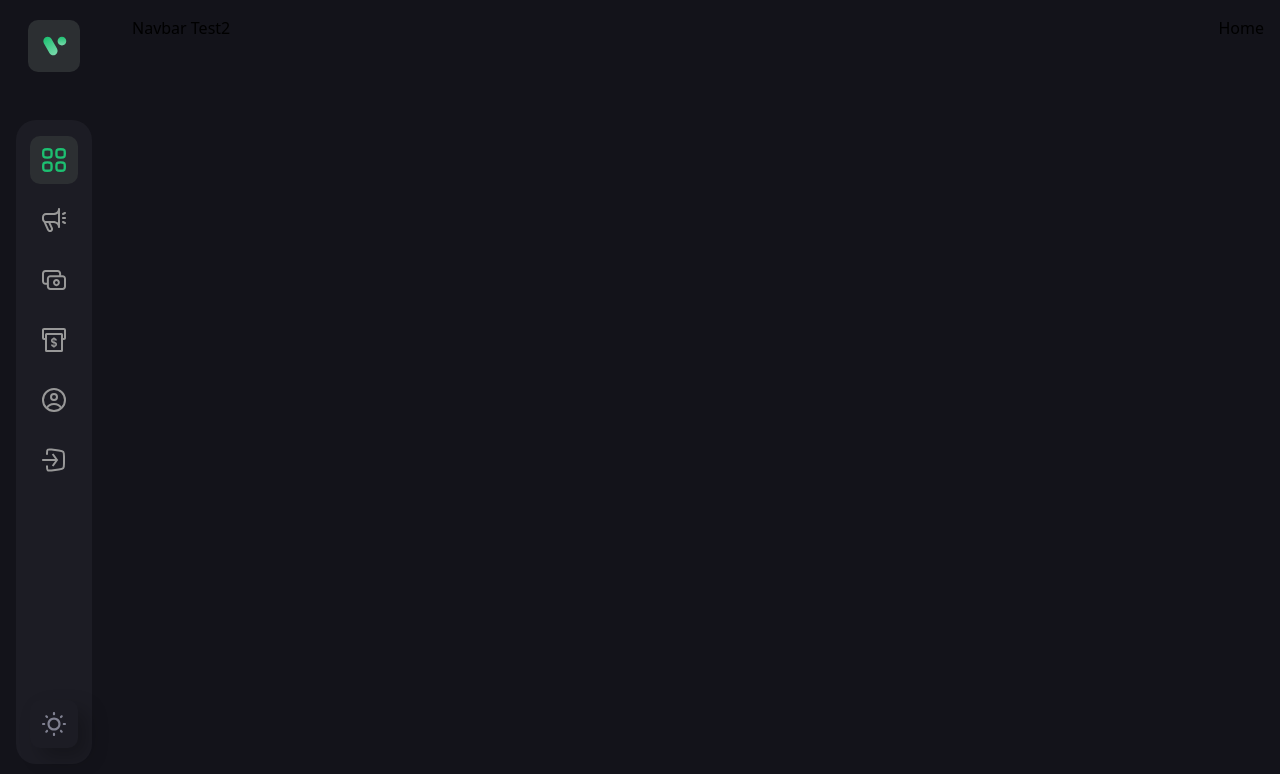
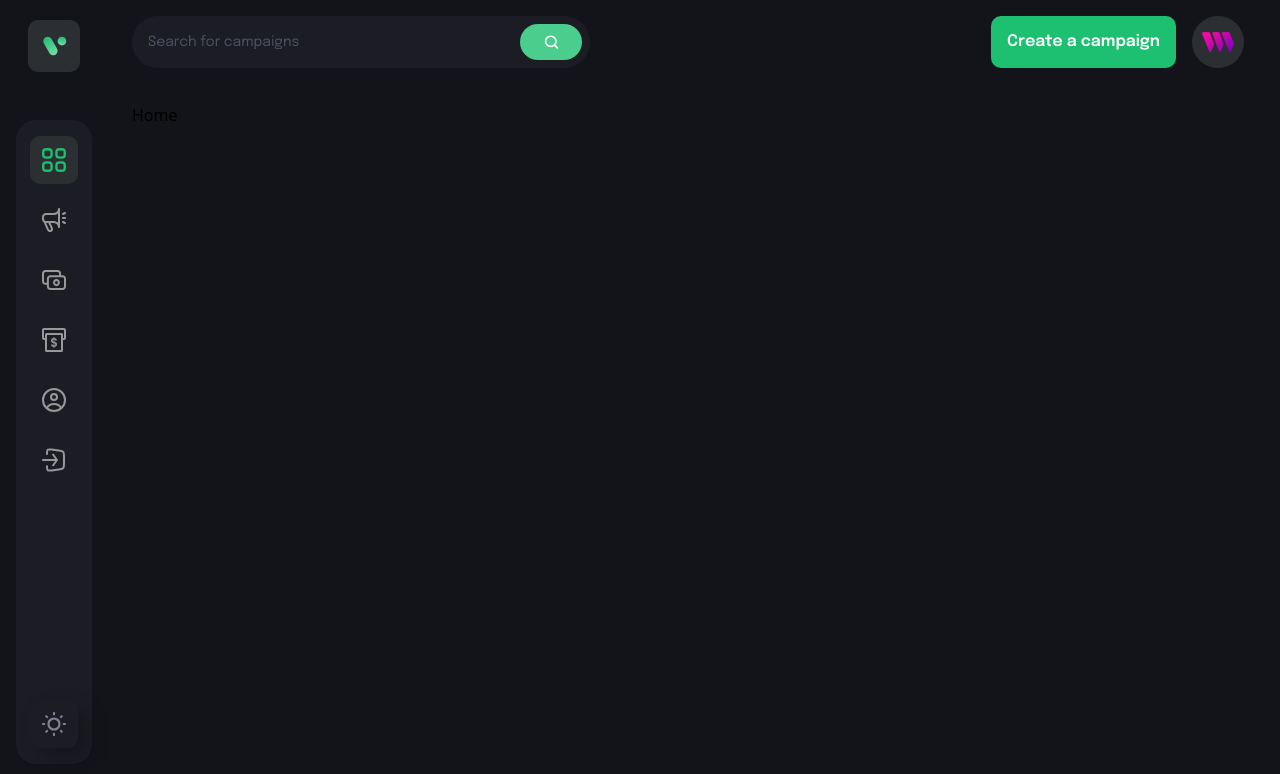
Before and after one commit to TheDonCipher/client, a React (Vite) app: page / in a window 1280 px wide. Shown: the top 774 px of the page. Built offline with nearby package versions, Linux system fonts and the light colour scheme; what @thirdweb-dev/react would draw is missing.

Commit message:
Navbar done

```diff
--- a/src/App.jsx
+++ b/src/App.jsx
@@ -12,11 +12,14 @@
       </div>
       <div className="flex-1 max-sm:w-full max-w-[1280px] mx-auto sm:pr-5">
         <Navbar />
+
+        <Routes>
+          <Route path="/" element={<Home />} />
+          <Route path="/profile" element={<Profile />} />
+          <Route path="/create-campaign" element={<CreateCampaign />} />
+          <Route path="/campaign-details/:id" element={<CampaignDetails />} />
+        </Routes>
       </div>
-
-      <Routes>
-        <Route path="/" element={<Home />} />
-      </Routes>
     </div>
   );
 };
--- /dev/null
+++ b/src/components/CustomButtom.jsx
@@ -0,0 +1,15 @@
+import React from 'react';
+
+const CustomButtom = ({ btnType, title, handleClick, styles }) => {
+  return (
+    <button
+      type={btnType}
+      className={`font-epilogue font-semibold text-[16px] leading-[26px] text-white min-h-[52px] px-4 rounded-[10px] ${styles}`}
+      onClick={handleClick}
+    >
+      {title}
+    </button>
+  );
+};
+
+export default CustomButtom;
--- a/src/components/Navbar.jsx
+++ b/src/components/Navbar.jsx
@@ -1,7 +1,118 @@
-import React from 'react';
+import React, { useState } from 'react';
+import { Link, useNavigate } from 'react-router-dom';
+
+import { CustomButton } from './';
+import { logo, menu, search, thirdweb } from '../assets';
+import { navlinks } from '../constants';
 
 const Navbar = () => {
-  return <div>Navbar Test2</div>;
+  const navigate = useNavigate();
+  const [isActive, setIsActive] = useState('dashboard');
+  const [toggleDrawer, setToggleDrawer] = useState(false);
+
+  const address = 'oxabc..';
+
+  return (
+    <div className="flex md:flex-row flex-col-reverse justify-between mb-[35px] gap-6">
+      <div className="lg:flex-1 flex flex-row max-w-[458px] py-2 pl-4 pr-2 h-[52px] bg-[#1c1c24] rounded-[100px]">
+        <input
+          type="text"
+          placeholder="Search for campaigns"
+          className="flex w-full font-epilogue font-normal text-[14px] placeholder:text-[#4b5264] text-white bg-transparent outline-none"
+        />
+        <div className="w-[72px] h-full rounded-[20px] bg-[#4acd8d] flex justify-center items-center cursor-pointer">
+          <img src={search} alt="search" className="w-[15px] object-contain" />
+        </div>
+      </div>
+      <div className="sm:flex hidden flex-row justify-end gap-4">
+        <CustomButton
+          btnType="button"
+          title={address ? 'Create a campaign' : 'Connect'}
+          styles={address ? 'bg-[#1dc071]' : 'bg-[#8c6dfd]'}
+          handleClick={() => {
+            if (address) navigate('create-campaign');
+            else 'connect()';
+          }}
+        />
+
+        <Link to="/profile">
+          <div className="w-[52px] h-[52px] rounded-full bg-[#2c2f32] flex justify-center items-center cursor-pointer">
+            <img
+              src={thirdweb}
+              alt="user"
+              className="w-[60%] h-[60%] object-contain"
+            />
+          </div>
+        </Link>
+      </div>
+
+      {/* Small screen navigation  */}
+      <div className="sm:hidden flex justify-between items-center relative">
+        <div className="w-[40px] h-[40px] rounded-[10px] bg-[#2c2f32] flex justify-center items-center cursor-pointer">
+          <img
+            src={thirdweb}
+            alt="user"
+            className="w-[60%] h-[60%] object-contain"
+          />
+        </div>
+        <img
+          src={menu}
+          alt="menu"
+          className="w-[34px] h-[34px] object-contain cursor-pointer"
+          onClick={() => setToggleDrawer((prev) => !prev)}
+        />
+
+        <div
+          className={`absolute top-[60px] right-0 left-0 bg-[#1c1c24] z-10 shadow-secondary py-4 ${
+            !toggleDrawer ? '-translate-y-[100vh]' : 'translate-y-0'
+          } transition-all duration-700`}
+        >
+          <ul className="mb-4">
+            {navlinks.map((link) => (
+              <li
+                key={link.name}
+                className={`flex p-4 ${
+                  isActive === link.name && 'bg-[#3a3a43]'
+                }`}
+                onClick={() => {
+                  setIsActive(link.name);
+                  setToggleDrawer(false);
+                  navigate(link.link);
+                }}
+              >
+                <img
+                  src={link.imgUrl}
+                  alt={link.name}
+                  className={`w-[24px] h-[24px] object-contain ${
+                    isActive === link.name ? 'grayscale-0' : 'grayscale'
+                  }`}
+                />
+                <p
+                  className={`ml-[20px] font-epilogue font-semibold text-[14px] ${
+                    isActive === link.name ? 'text-[#1dc071]' : 'text-[#808191]'
+                  }`}
+                >
+                  {link.name}
+                </p>
+              </li>
+            ))}
+          </ul>
+
+          <div className="flex mx-4">
+            <CustomButton
+              btnType="button"
+              title={address ? 'Create a campaign' : 'Connect'}
+              styles={address ? 'bg-[#1dc071]' : 'bg-[#8c6dfd]'}
+              handleClick={() => {
+                if (address) navigate('create-campaign');
+                else 'connect()';
+              }}
+            />
+          </div>
+        </div>
+      </div>
+    </div>
+  );
 };
 
 export default Navbar;
--- a/src/components/index.js
+++ b/src/components/index.js
@@ -1,2 +1,3 @@
 export { default as Sidebar } from './Sidebar';
 export { default as Navbar } from './Navbar';
+export { default as CustomButton } from './CustomButtom';
```
